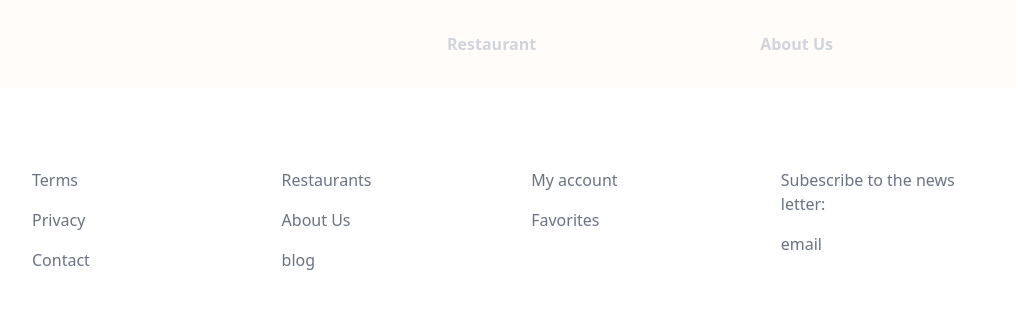
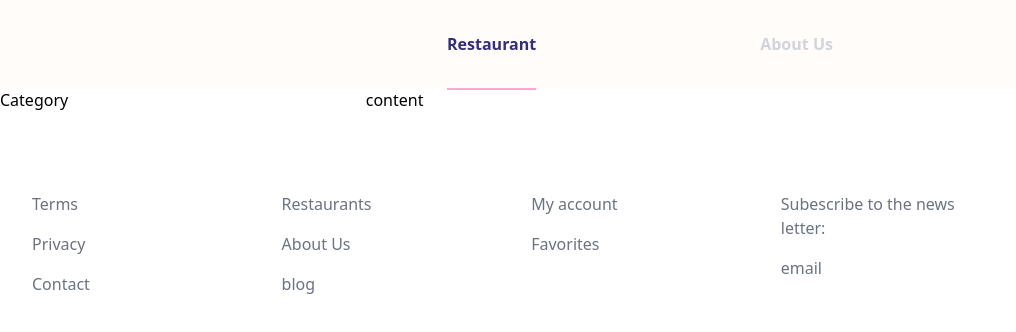
Before and after one commit to MR-shefaei/Restaurant, a Next.js app: page / in a window 1280 px wide. Shown: the top 332 px of the page, without its empty margins (0-1016 px from the left). Built offline with nearby package versions, Linux system fonts and the light colour scheme.

Commit message:
solve the problem of usestate

```diff
--- a/components/content.js
+++ b/components/content.js
@@ -3,12 +3,15 @@ import React from "react";
 export default function Content(){
     return(
         <>
-        <div className="grid grid-cols-3">
-            <div className="col-span-1">
+        <div className="grid grid-cols-7">
+            <div className="col-span-2">
+                <div className="">
+                    <h2>Category</h2>
 
+                </div>
             </div>
-            <div className="col-span-2">
-
+            <div className="col-span-5">
+                content
             </div>
 
 
--- a/components/header.js
+++ b/components/header.js
@@ -1,32 +1,33 @@
 import { useState } from "react";
 
 export default function Header() {
-  const [useStyle, setStyle] = useState(0);
+  const [useStyle, setStyle] = useState(1);
 
-  function eventHandler() {
-    setStyle(1);
+  function eventHandler(e) {
+
+    setStyle(e);
   }
 
   return (
     <>
       <div className="bg-[#FFFCFA] flex justify-center  p-8   font-semibold ">
         <a
-          onClick={() => eventHandler()}
-          className={`mx-28  hover:text-indigo-900 text-gray-300 ${
+          onClick={() => eventHandler(1)}
+          className={`mx-28  text-gray-300 ${
             useStyle === 1
-              ? "  hover:underline decoration-2 underline-offset-[38px] decoration-pink-300 decoration-solid"
-              : ""
+              ? "  underline decoration-2 underline-offset-[38px] decoration-pink-300 decoration-solid text-indigo-900"
+              : "hover:underline decoration-2 underline-offset-[38px] decoration-pink-300 decoration-solid"
           } `}
           href="#"
         >
           Restaurant
         </a>
         <a
-          onClick={() => eventHandler()}
+          onClick={() => eventHandler(2)}
           className={`mx-28 hover:text-indigo-900 text-gray-300 ${
-            useStyle === 1
-              ? "  hover:underline decoration-2 underline-offset-[38px] decoration-pink-300 decoration-solid"
-              : ""
+            useStyle === 2
+              ? "  underline decoration-2 underline-offset-[38px] decoration-pink-300 decoration-solid text-indigo-900"
+              : "hover:underline decoration-2 underline-offset-[38px] decoration-pink-300 decoration-solid"
           }`}
           href="#"
         >
```
